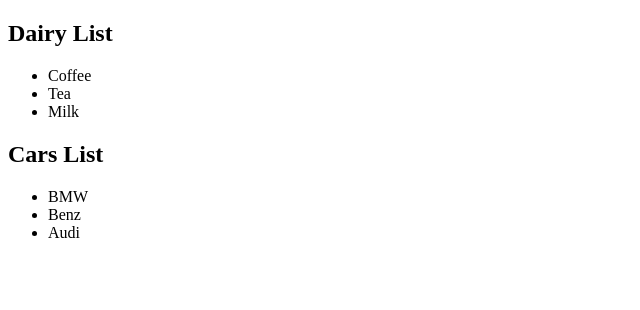
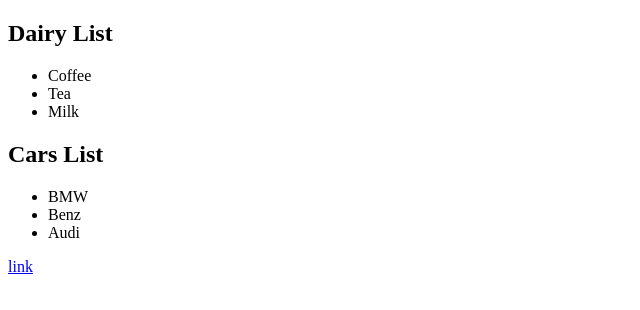
Before and after one commit to sivaacademyd1/tagexample, a plain HTML site: page index.html in a window 1280 px wide. Shown: the full height of the page, 0-640 px from the left. Drawn offline with Linux system fonts and the light colour scheme.

Commit message:
added link ip

```diff
--- a/index.html
+++ b/index.html
@@ -17,5 +17,6 @@
   <li>Benz</li>
   <li>Audi</li>
 </ul>
+<p><a href="https://googledsfdsf.com">link</a></p>
 </body>
 </html>
```
